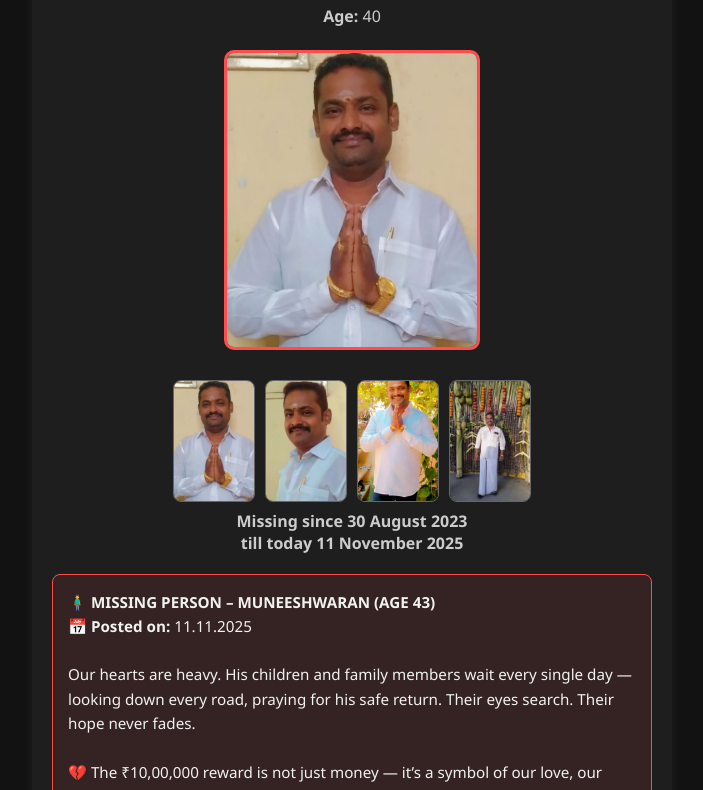
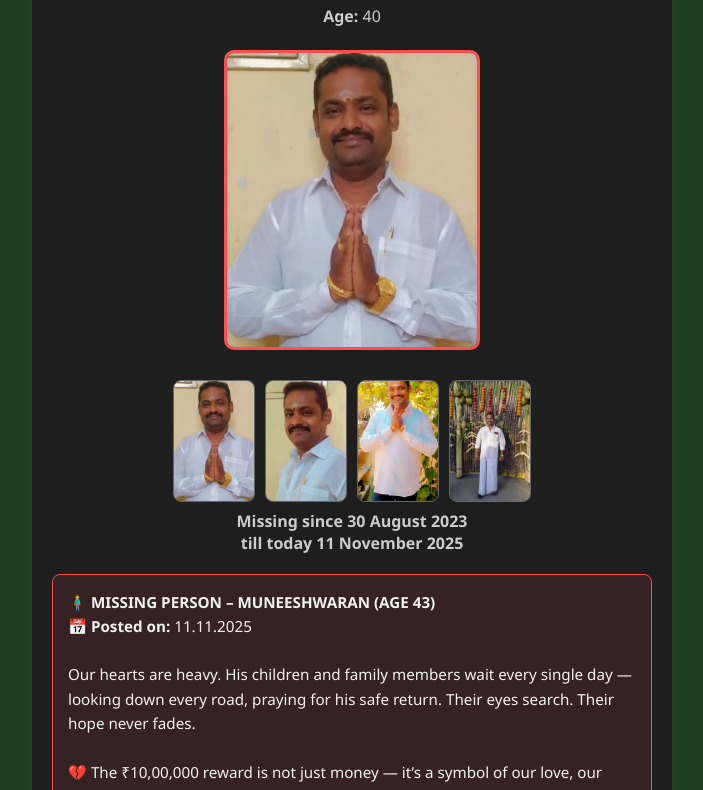
Before and after one commit to abishekvp/muneeshwaran, a plain HTML site: page index.html in a window 1280 px wide. Shown: the part 470-1260 px from the top of the page, without its empty margins (288-991 px from the left). Drawn offline with Linux system fonts and the light colour scheme.

Commit message:
Change background color from dark to greenish

```diff
--- a/index.html
+++ b/index.html
@@ -9,7 +9,7 @@
 <style>
     body {
         font-family: 'Segoe UI', Tahoma, Geneva, Verdana, sans-serif;
-        background: #121212;
+        background: #1f3d1f;
         color: #f1f1f1;
         margin: 0;
         padding: 0;
```
